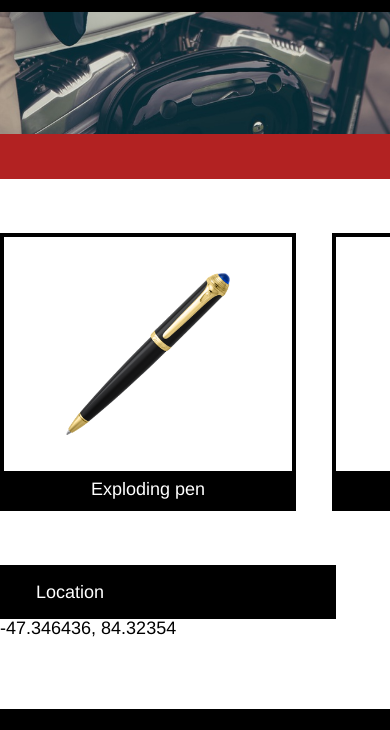
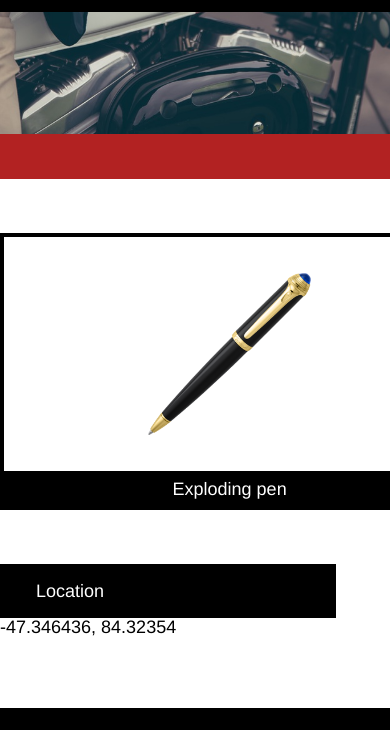
Before and after one commit to 1AICHA/SecretAgentSupply, a plain HTML site: page index.html in a window 390 px wide. Shown: the part 370-1100 px from the top of the page. Drawn offline with Linux system fonts and the light colour scheme.

Commit message:
Modified product grid resp.design/mediaqueries/tabletlandscape/

```diff
--- a/resources/css/style.css
+++ b/resources/css/style.css
@@ -78,6 +78,7 @@ li a {
 /*product grid section*/
 .products {
   display: flex;
+  flex-wrap: wrap;
   margin-top: 3rem;
   width: 960px;
   justify-content: space-between;
@@ -149,6 +150,7 @@ footer {
 /*Tablet screen in landscape mode is less than 1024px*/
 @media only screen and (max-width: 1024px) {
 
+/*bar menu*/
 .secretmenu {
   display: inherit;
   text-align: center;
@@ -158,7 +160,17 @@ footer {
   display: none;
 }
 
+/*product grid*/
+/*Dus om enkel 2 producten op tablet landscape scherm te krijgen moet je dus
+voor moeder container height instellen en overflow hidden??? en Om Afbeelding te vergroten, width aanpassen????*/
+.products {
+  height: 277.6px;
+  overflow: hidden;
+}
 
+.cat {
+  width: 47%;
+}
 
 
 
```
